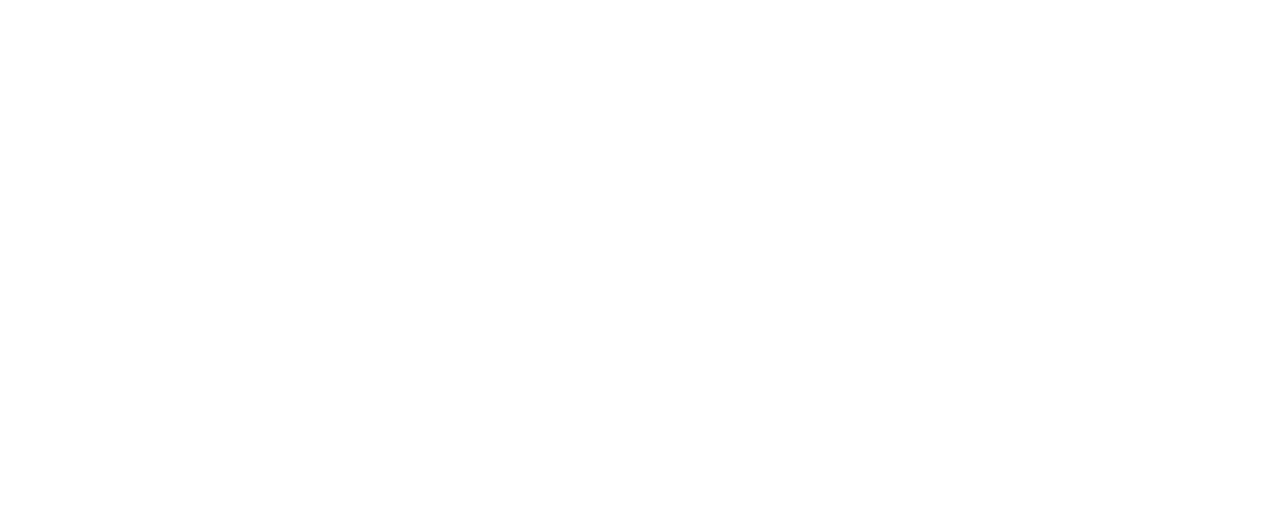
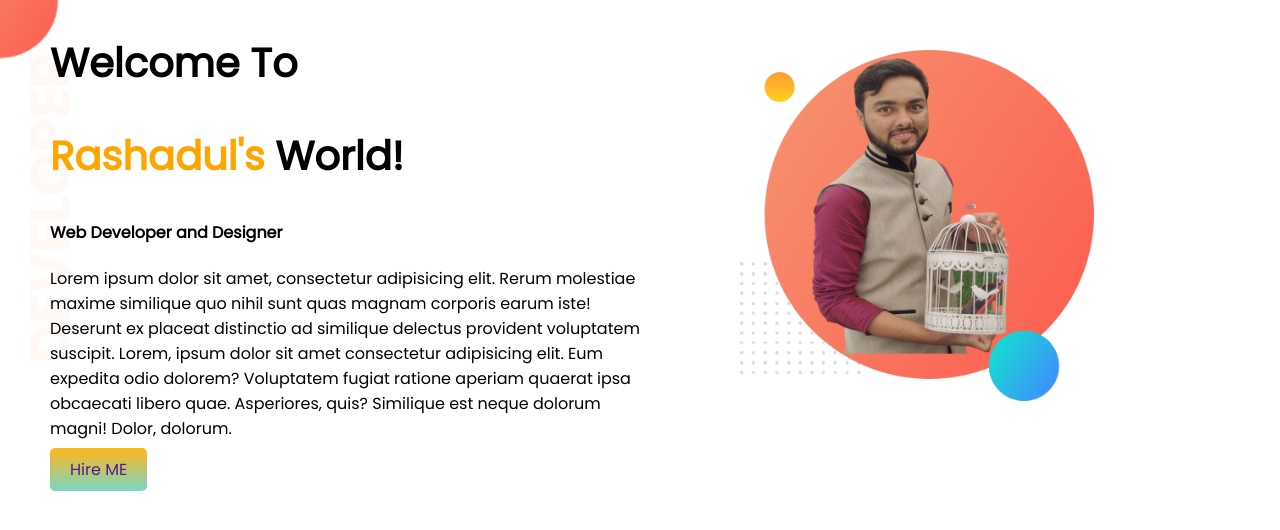
Before and after one commit to Rashadul89/my-portfolio, a plain HTML site: page index.html in a window 1280 px wide. Drawn offline with Linux system fonts and the light colour scheme.

Commit message:
banner add

```diff
--- a/index.html
+++ b/index.html
@@ -4,10 +4,28 @@
     <meta charset="UTF-8">
     <meta http-equiv="X-UA-Compatible" content="IE=edge">
     <meta name="viewport" content="width=device-width, initial-scale=1.0">
-    <title>MY-Portfolio</title>
+    <title>Rashadul-Portfolio</title>
+    <link rel="preconnect" href="https://fonts.googleapis.com">
+<link rel="preconnect" href="https://fonts.gstatic.com" crossorigin>
+<link href="https://fonts.googleapis.com/css2?family=Poppins&display=swap" rel="stylesheet">
+
     <link rel="stylesheet" href="style.css">
 </head>
-<body>
+<body >
+    <section class="top-banners">
+    <div class="half-width">
+    <h1>Welcome To</h1>
+    <h1> <span class="namecolor">Rashadul's</span>  World!</h1>
+    <p> <h4>Web Developer and Designer</h4></p>
+    <p>Lorem ipsum dolor sit amet, consectetur adipisicing elit. Rerum molestiae maxime similique quo nihil sunt quas magnam corporis earum iste! Deserunt ex placeat distinctio ad similique delectus provident voluptatem suscipit. Lorem, ipsum dolor sit amet consectetur adipisicing elit. Eum expedita odio dolorem? Voluptatem fugiat ratione aperiam quaerat ipsa obcaecati libero quae. Asperiores, quis? Similique est neque dolorum magni! Dolor, dolorum.</p>
+    <a class="link-button" target="_blank" href=""   >Hire ME</a>
 
+</div>
+<div class="half-width">
+
+<img src="images/my-bg1.png" alt="">
+</div>
+
+</section>
 </body>
 </html>
--- a/style.css
+++ b/style.css
@@ -0,0 +1,36 @@
+body{
+
+    font-family: 'Poppins', sans-serif;
+    margin: 0;
+}
+.top-banners{
+
+    background-image: url(images/top-banner.png);
+    background-repeat: no-repeat;
+}
+h1{
+    font-size: 40px;
+}
+.namecolor{
+    color: orange;
+}
+section{
+    display: flex;
+}
+.half-width{
+    width:50% ;
+    padding-left: 50px;
+
+}
+.half-width img{
+    width: 60%;
+    padding-left: 50px;
+    padding-top: 50px;
+}
+.link-button{
+    text-decoration: none;
+    background-image: linear-gradient(rgba(255, 174, 0, 0.897),rgba(33, 187, 161, 0.596));
+    padding: 10px 20px 10px 20px;
+    border-radius: 5px;
+
+}
```
Also changed, not shown: images/IMG_20201211_153121-removebg-preview.png (added), images/IMG_20220104_140958-removebg-preview.png (added), images/dream-bg.png (added), images/exp-bg.png (added), images/my-bg.png (added), images/my-bg1.png (added), images/my-bg2.png (added), images/top-banner.png (added).
